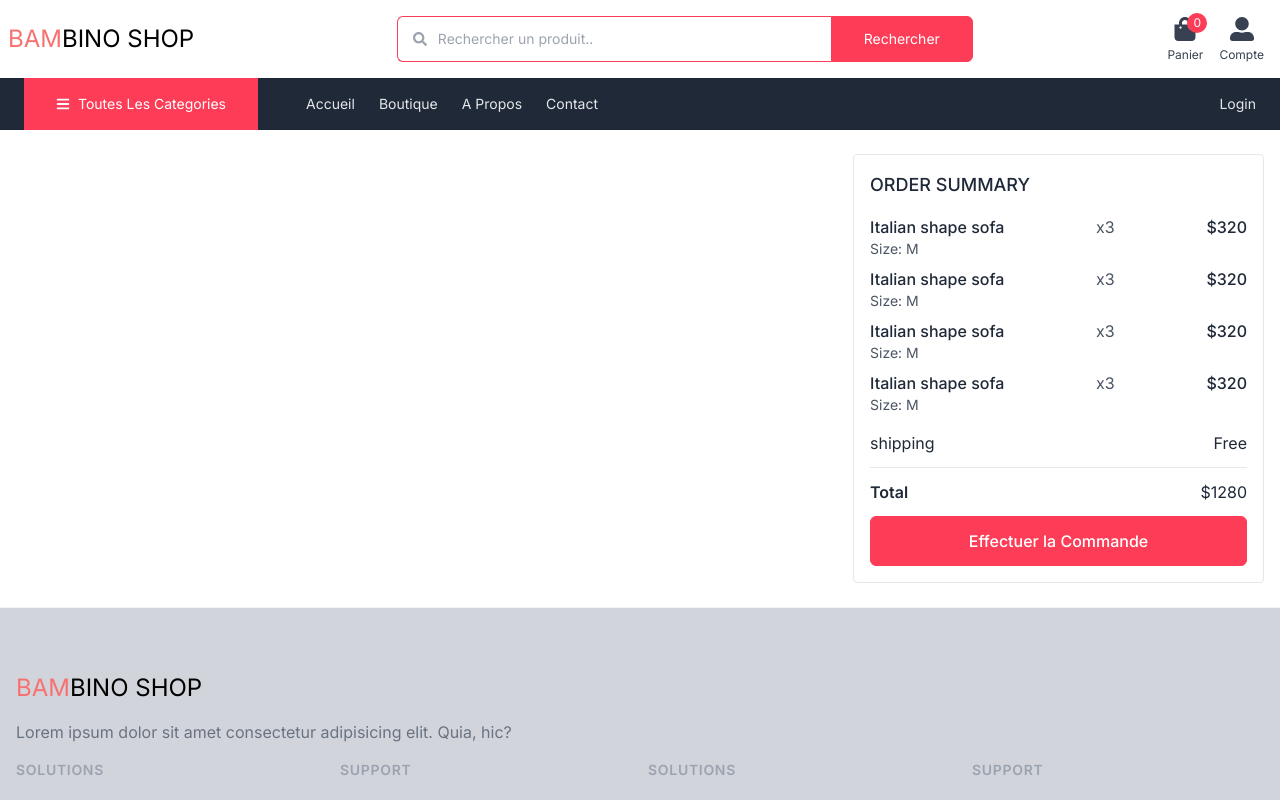
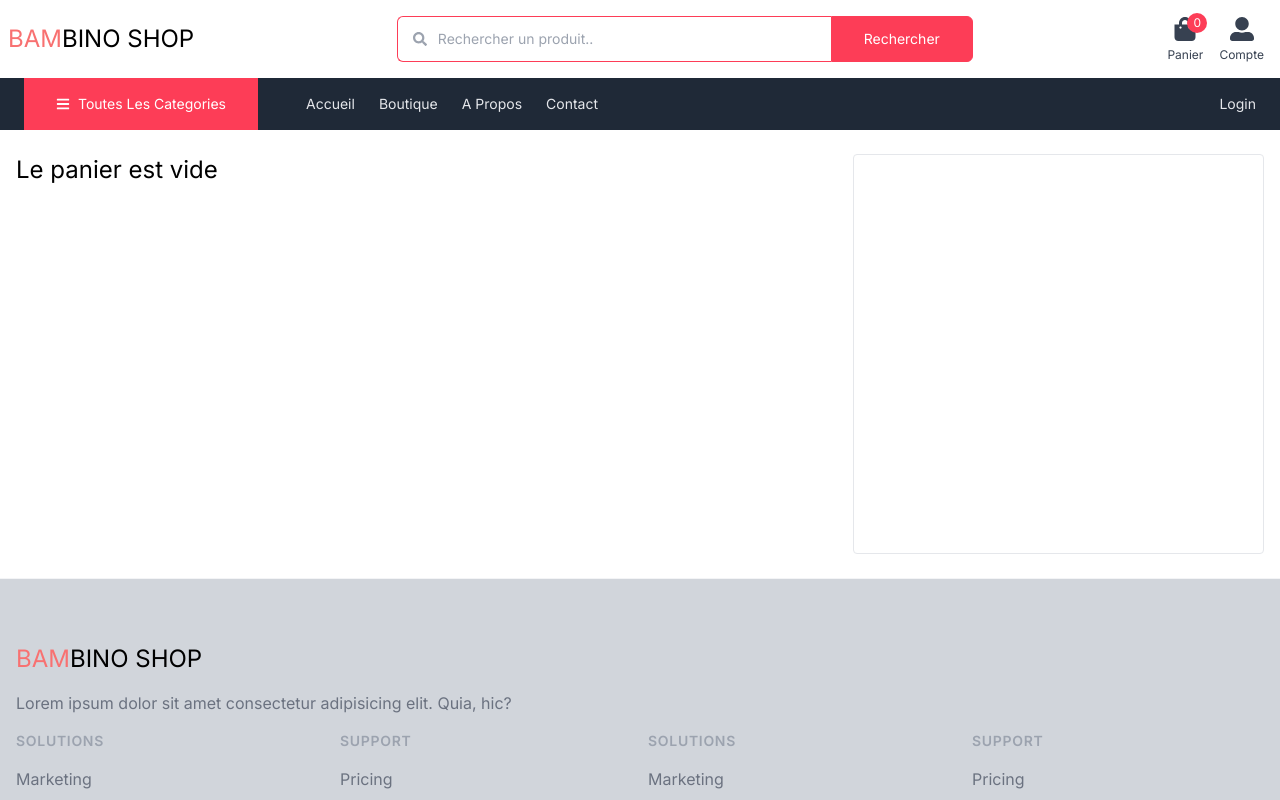
Before and after one commit to alexissengangabo07/babyshop, a Next.js app in the folder web/: page /panier in a window 1280 px wide. Shown: the top 800 px of the page. Built offline with nearby package versions, Linux system fonts and the light colour scheme.

Commit message:
refact get panier items

```diff
--- a/web/src/components/shop/CardSummary.tsx
+++ b/web/src/components/shop/CardSummary.tsx
@@ -1,62 +1,39 @@
-import Link from 'next/link'
-import React from 'react'
+"use client"
+import { useContext, useEffect } from 'react';
+import Link from 'next/link';
+import { PanierContext } from '@/contexts/PanierContext';
 
 const CardSummary = () => {
+    const { productsOnCard, montant } = useContext(PanierContext);
+
     return (
         <div className="basis-2/6 border border-gray-200 p-4 rounded">
-            <h4 className="text-gray-800 text-lg mb-4 font-medium uppercase">order summary</h4>
-            <div className="space-y-2">
-                <div className="flex justify-between">
+            {productsOnCard.length > 0 && <h4 className="text-gray-800 text-lg mb-4 font-medium uppercase">order summary</h4>}       <div className="space-y-2">
+                {
+                    productsOnCard.map((prodOnCard: any, i) => (
+                        <div className="flex justify-between" key={i}>
                             <div>
-                        <h5 className="text-gray-800 font-medium">Italian shape sofa</h5>
+                                <h5 className="text-gray-800 font-medium capitalize">{prodOnCard.produit}</h5>
                                 <p className="text-sm text-gray-600">Size: M</p>
                             </div>
                             <p className="text-gray-600">
-                        x3
+                                x{prodOnCard.qte}
                             </p>
-                    <p className="text-gray-800 font-medium">$320</p>
+                            <p className="text-gray-800 font-medium">{prodOnCard.devise === 'USD' ? '$' : 'FC'} {prodOnCard.prix * prodOnCard.qte}</p>
                         </div>
-                <div className="flex justify-between">
-                    <div>
-                        <h5 className="text-gray-800 font-medium">Italian shape sofa</h5>
-                        <p className="text-sm text-gray-600">Size: M</p>
-                    </div>
-                    <p className="text-gray-600">
-                        x3
-                    </p>
-                    <p className="text-gray-800 font-medium">$320</p>
-                </div>
-                <div className="flex justify-between">
-                    <div>
-                        <h5 className="text-gray-800 font-medium">Italian shape sofa</h5>
-                        <p className="text-sm text-gray-600">Size: M</p>
-                    </div>
-                    <p className="text-gray-600">
-                        x3
-                    </p>
-                    <p className="text-gray-800 font-medium">$320</p>
-                </div>
-                <div className="flex justify-between">
-                    <div>
-                        <h5 className="text-gray-800 font-medium">Italian shape sofa</h5>
-                        <p className="text-sm text-gray-600">Size: M</p>
-                    </div>
-                    <p className="text-gray-600">
-                        x3
-                    </p>
-                    <p className="text-gray-800 font-medium">$320</p>
-                </div>
+                    ))
+                }
             </div>
 
-
-            <div className="flex justify-between border-b border-gray-200 mt-1 text-gray-800 font-medium py-3 uppercas">
-                <p>shipping</p>
-                <p>Free</p>
+            {
+                productsOnCard.length > 0 && (
+                    <>
+                        <div className="flex justify-between border-b border-gray-200 mt-1 text-gray-800 font-medium py-3">
                         </div>
 
                         <div className="flex justify-between text-gray-800 font-medium py-3 uppercas">
                             <p className="font-semibold">Total</p>
-                <p>$1280</p>
+                            <p>$ {montant}</p>
                         </div>
 
 
@@ -65,7 +42,10 @@ const CardSummary = () => {
                             className="block w-full py-3 px-4 text-center text-white bg-primary border border-primary rounded-md hover:bg-transparent hover:text-primary transition font-medium">
                             Effectuer la Commande
                         </Link>
-        </div>
+                    </>
+                )
+            }
+        </div >
     )
 }
 
--- a/web/src/components/shop/Footer.tsx
+++ b/web/src/components/shop/Footer.tsx
@@ -7,7 +7,7 @@ const Footer = () => {
             <footer className="bg-gray-300 pt-16 pb-12 px-4 border-t border-gray-100">
                 <div className="container grid grid-cols-1 ">
                     <div className="col-span-1 space-y-4">
-                    <span className='text-2xl font-bold'><span className='text-red-400'>BAM</span><span>BINO SHOP</span></span>
+                    <span className='text-2xl font-bold select-none'><span className='text-red-400'>BAM</span><span>BINO SHOP</span></span>
 
                         <div className="mr-2">
                             <p className="text-gray-500">
--- a/web/src/components/shop/OrderSummary.tsx
+++ b/web/src/components/shop/OrderSummary.tsx
@@ -1,55 +1,42 @@
-import React from 'react'
+"use client"
+import { useContext, useEffect } from 'react';
+import { PanierContext } from '@/contexts/PanierContext';
+import { redirect } from 'next/navigation';
+import Link from 'next/link';
 
 const OrderSummary = () => {
+    const { productsOnCard } = useContext(PanierContext);
+
+    useEffect(() => {
+        if (productsOnCard.length <= 0) {
+            redirect('/');
+        }
+    }, [])
+
+
     return (
         <div className="basis-2/6 border border-gray-200 p-4 rounded">
-            <h4 className="text-gray-800 text-lg mb-4 font-medium uppercase">order summary</h4>
-            <div className="space-y-2">
-                <div className="flex justify-between">
+            {productsOnCard.length > 0 && <h4 className="text-gray-800 text-lg mb-4 font-medium uppercase">order summary</h4>}       <div className="space-y-2">
+                {
+                    productsOnCard.map((prodOnCard: any, i) => (
+                        <div className="flex justify-between" key={i}>
                             <div>
-                        <h5 className="text-gray-800 font-medium">Italian shape sofa</h5>
+                                <h5 className="text-gray-800 font-medium capitalize">{prodOnCard.produit}</h5>
                                 <p className="text-sm text-gray-600">Size: M</p>
                             </div>
                             <p className="text-gray-600">
-                        x3
+                                x{prodOnCard.qte}
                             </p>
-                    <p className="text-gray-800 font-medium">$320</p>
+                            <p className="text-gray-800 font-medium">{prodOnCard.devise === 'USD' ? '$' : 'FC'} {prodOnCard.prix * prodOnCard.qte}</p>
                         </div>
-                <div className="flex justify-between">
-                    <div>
-                        <h5 className="text-gray-800 font-medium">Italian shape sofa</h5>
-                        <p className="text-sm text-gray-600">Size: M</p>
-                    </div>
-                    <p className="text-gray-600">
-                        x3
-                    </p>
-                    <p className="text-gray-800 font-medium">$320</p>
-                </div>
-                <div className="flex justify-between">
-                    <div>
-                        <h5 className="text-gray-800 font-medium">Italian shape sofa</h5>
-                        <p className="text-sm text-gray-600">Size: M</p>
-                    </div>
-                    <p className="text-gray-600">
-                        x3
-                    </p>
-                    <p className="text-gray-800 font-medium">$320</p>
-                </div>
-                <div className="flex justify-between">
-                    <div>
-                        <h5 className="text-gray-800 font-medium">Italian shape sofa</h5>
-                        <p className="text-sm text-gray-600">Size: M</p>
-                    </div>
-                    <p className="text-gray-600">
-                        x3
-                    </p>
-                    <p className="text-gray-800 font-medium">$320</p>
-                </div>
+                    ))
+                }
             </div>
 
-            <div className="flex justify-between border-b border-gray-200 mt-1 text-gray-800 font-medium py-3 uppercas">
-                <p>shipping</p>
-                <p>Free</p>
+            {
+                productsOnCard.length > 0 && (
+                    <>
+                        <div className="flex justify-between border-b border-gray-200 mt-1 text-gray-800 font-medium py-3">
                         </div>
 
                         <div className="flex justify-between text-gray-800 font-medium py-3 uppercas">
@@ -57,11 +44,16 @@ const OrderSummary = () => {
                             <p>$1280</p>
                         </div>
 
-            <a href="#"
+
+
+                        <Link href="/commande"
                             className="block w-full py-3 px-4 text-center text-white bg-primary border border-primary rounded-md hover:bg-transparent hover:text-primary transition font-medium">
                             Valider l'Achat
-                </a>
-        </div>
+                        </Link>
+                    </>
+                )
+            }
+        </div >
     )
 }
 
--- a/web/src/components/shop/Panier.tsx
+++ b/web/src/components/shop/Panier.tsx
@@ -2,12 +2,14 @@
 import { useContext } from 'react';
 import { PanierContext } from '@/contexts/PanierContext';
 import { FaArrowAltCircleLeft, FaArrowAltCircleRight, FaTrash } from 'react-icons/fa';
+import { Toaster } from 'react-hot-toast';
 
 const Panier = () => {
-    const { productsOnCard } = useContext(PanierContext);
+    const { productsOnCard, decreaseItemQte, increaseItemQte, setItemQte, removeItemToCart } = useContext(PanierContext);
     return (
         <div className="space-y-4 basis-4/6">
             {
+                productsOnCard.length > 0 ?
                     productsOnCard.map((prodOnCard: any, i) => (
                         <div key={i} className="flex items-center justify-between border gap-6 p-4 border-gray-200 rounded">
                             <div className="w-28">
@@ -17,23 +19,33 @@ const Panier = () => {
                                 <h2 className="text-gray-800 text-xl font-medium uppercase">{prodOnCard.produit}</h2>
                                 <p className="text-gray-500 text-sm">Disponibilité: <span className="text-green-600">En Stock</span></p>
                             </div>
-                        <div className="text-primary text-lg font-semibold">{prodOnCard.devise === 'USD'? '$': 'FC'} {prodOnCard.prix}</div>
+                            <div className="text-primary text-lg font-semibold">{prodOnCard.devise === 'USD' ? '$' : 'FC'} {prodOnCard.prix}</div>
                             <div className='flex items-center gap-2'>
-                            <a href="#" className="text-2xl text-red-400 hover:text-red-500">
+                                <button
+                                    onClick={() => decreaseItemQte(prodOnCard.id)}
+                                    className="text-2xl text-red-400 hover:text-red-500">
                                     <FaArrowAltCircleLeft />
-                            </a>
-                            <input className='border-gray-200 p-2 w-20 border text-center' type="number" min={0} value={prodOnCard.qte} />
-                            <a href="#" className="text-2xl text-red-400 hover:text-red-500">
+                                </button>
+                                <input className='border-gray-200 p-2 w-20 border text-center' type="number" min={0}
+                                    onChange={e => setItemQte(prodOnCard.id, e.target.value)}
+                                    value={prodOnCard.qte}
+                                />
+                                <button
+                                    onClick={() => increaseItemQte(prodOnCard.id)}
+                                    className="text-2xl text-red-400 hover:text-red-500">
                                     <FaArrowAltCircleRight />
-                            </a>
+                                </button>
                             </div>
 
-                        <div className="text-gray-600 cursor-pointer hover:text-primary">
+                            <button onClick={() => removeItemToCart(prodOnCard.id)} className="text-gray-600 cursor-pointer hover:text-primary">
                                 <FaTrash />
+                            </button>
                         </div>
-                    </div>
-                ))
+                    )) : (
+                        <div className="text-2xl h-[50vh]">Le panier est vide</div>
+                    )
             }
+            <Toaster />
         </div>
     )
 }
--- a/web/src/middleware.ts
+++ b/web/src/middleware.ts
@@ -14,7 +14,6 @@ const protectedRoutes = [
 export default function auth(req: NextRequest) {
     if (req.cookies.get('token') === undefined && protectedRoutes.includes(req.nextUrl.pathname)) {
         const apsoluteURL = new URL('/auth/login', req.nextUrl.origin);
-        console.log(req)
         return NextResponse.redirect(apsoluteURL.toString());
     }
 
```
Also changed, not shown: web/src/components/shop/Login.tsx (+6 -6 lines), web/src/components/shop/ProductsArrival.tsx (+19 -4 lines), web/src/contexts/PanierContext.tsx (+5 -5 lines). Lines whose indentation alone changed are shown as unchanged.
